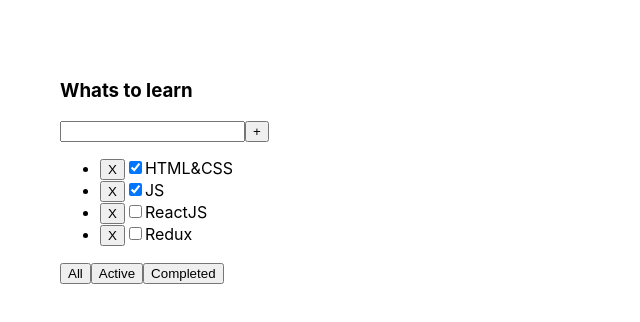
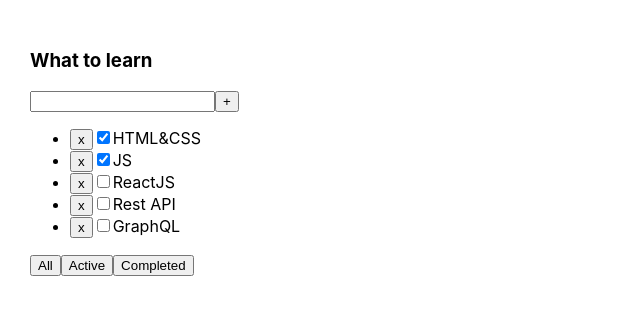
Before and after one commit to saw-code/todolist-ts, a React (Create React App) app: page / in a window 1280 px wide. Shown: the top 322 px of the page, without its empty margins (0-640 px from the left). Built offline with nearby package versions, Linux system fonts and the light colour scheme.

Commit message:
3_lesson-maonday input, onChange

```diff
--- a/package.json
+++ b/package.json
@@ -10,11 +10,13 @@
     "@types/node": "^16.18.1",
     "@types/react": "^18.0.23",
     "@types/react-dom": "^18.0.7",
+    "@types/uuid": "^9.0.0",
     "node": "^19.2.0",
     "react": "^18.2.0",
     "react-dom": "^18.2.0",
     "react-scripts": "5.0.1",
     "typescript": "^4.8.4",
+    "uuid": "^9.0.0",
     "web-vitals": "^2.1.4"
   },
   "scripts": {
--- a/src/App.tsx
+++ b/src/App.tsx
@@ -1,28 +1,55 @@
 import React, {useState} from 'react';
 import './App.css';
-import {Todolist} from "./Todolist";
+import {Todolist} from './Todolist';
+import {v1} from "uuid";
 
-export type FilterButtonName = 'all' | 'active' | 'completed'
+export type FilterValuesType = "all" | "active" | "completed";
 
 function App() {
 
-  let [tasks1, setTasks] = useState([
-    {id: 1, title: "HTML&CSS", isDone: true},
-    {id: 2, title: "JS", isDone: true},
-    {id: 3, title: "ReactJS", isDone: false},
-    {id: 4, title: "Redux", isDone: false}
-  ])
+  let [tasks, setTasks] = useState([
+    { id: v1(), title: "HTML&CSS", isDone: true },
+    { id: v1(), title: "JS", isDone: true },
+    { id: v1(), title: "ReactJS", isDone: false },
+    { id: v1(), title: "Rest API", isDone: false },
+    { id: v1(), title: "GraphQL", isDone: false },
+  ]);
 
-  const removeTask = (taskID: number) => {
-    setTasks(tasks1.filter(el => el.id !== taskID))
+
+
+  const addTask = () => {
+    const newTask = { id: v1(), title: "NEWnewNEW", isDone: false }
+    setTasks([newTask, ...tasks])
+  }
+
+  function removeTask(id: string) {
+    let filteredTasks = tasks.filter(t => t.id !== id);
+    setTasks(filteredTasks);
+  }
+
+  let [filter, setFilter] = useState<FilterValuesType>("all");
+
+  let tasksForTodolist = tasks;
+
+  if (filter === "active") {
+    tasksForTodolist = tasks.filter(t => !t.isDone);
+  }
+
+  if (filter === "completed") {
+    tasksForTodolist = tasks.filter(t => t.isDone);
+  }
+
+  function changeFilter(value: FilterValuesType) {
+    setFilter(value);
   }
 
   return (
     <div className="App">
-      <Todolist
-        title='Whats to learn'
-        tasks={tasks1}
-        removeTask={removeTask}
+      <Todolist title="What to learn"
+                tasks={tasksForTodolist}
+                removeTask={removeTask}
+                changeFilter={changeFilter}
+                addTask={addTask}
       />
     </div>
   );
--- a/src/Todolist.tsx
+++ b/src/Todolist.tsx
@@ -1,60 +1,46 @@
-import React, {useState} from "react";
-import {FilterButtonName} from "./App";
+import React from 'react';
+import {FilterValuesType} from './App';
 
-type TodolistPropsType = {
-  title: string
-  tasks: Array<TaskType>
-  removeTask: (taskID: number) => void
-}
-
-export type TaskType = {
-  id: number
+type TaskType = {
+  id: string
   title: string
   isDone: boolean
 }
-export const Todolist = (props: TodolistPropsType) => {
 
-  let [filterButtonName, setfilterButtonName] = useState<FilterButtonName>('all')
-
-  let durshlag = props.tasks
-
-  if (filterButtonName === 'active') {
-    durshlag = props.tasks.filter(el => !el.isDone)
+type PropsType = {
+  title: string
+  tasks: Array<TaskType>
+  removeTask: (taskId: string) => void
+  changeFilter: (value: FilterValuesType) => void
+  addTask: () => void
 }
 
-  if (filterButtonName === 'completed') {
-    durshlag = props.tasks.filter(el => el.isDone)
-  }
-
-  const filteredCurrentTasks = (buttonName: FilterButtonName) => {
-    setfilterButtonName(buttonName)
-  }
-
-  return (
-    <div className="App">
-      <div>
+export function Todolist(props: PropsType) {
+  return <div>
     <h3>{props.title}</h3>
     <div>
-          <input/>
-          <button>+</button>
+      <input onChange={(e) => console.log()}/>
+      <button onClick={() => props.addTask()}>+</button>
     </div>
     <ul>
-          {durshlag.map((el, index) => {
-            return (
-              <li key={el.id}>
-                <button onClick={() => props.removeTask(el.id)}>X</button>
-                <input type="checkbox" checked={el.isDone}/>
-                <span>{el.title}</span>
-              </li>
-            )
-          })}
+      {
+        props.tasks.map(t => <li key={t.id}>
+          <button onClick={ () => { props.removeTask(t.id) } }>x</button>
+          <input type="checkbox" checked={t.isDone}/>
+          <span>{t.title}</span>
+        </li>)
+      }
     </ul>
     <div>
-          <button onClick={() => filteredCurrentTasks('all')}>All</button>
-          <button onClick={() => filteredCurrentTasks('active')}>Active</button>
-          <button onClick={() => filteredCurrentTasks('completed')}>Completed</button>
+      <button onClick={ () => { props.changeFilter("all") } }>
+        All
+      </button>
+      <button onClick={ () => { props.changeFilter("active") } }>
+        Active
+      </button>
+      <button onClick={ () => { props.changeFilter("completed") } }>
+        Completed
+      </button>
     </div>
   </div>
-    </div>
-  )
 }
```
Also changed, not shown: 1 other file (tests, documents, lock files or other folders). Lines whose indentation alone changed are shown as unchanged.
